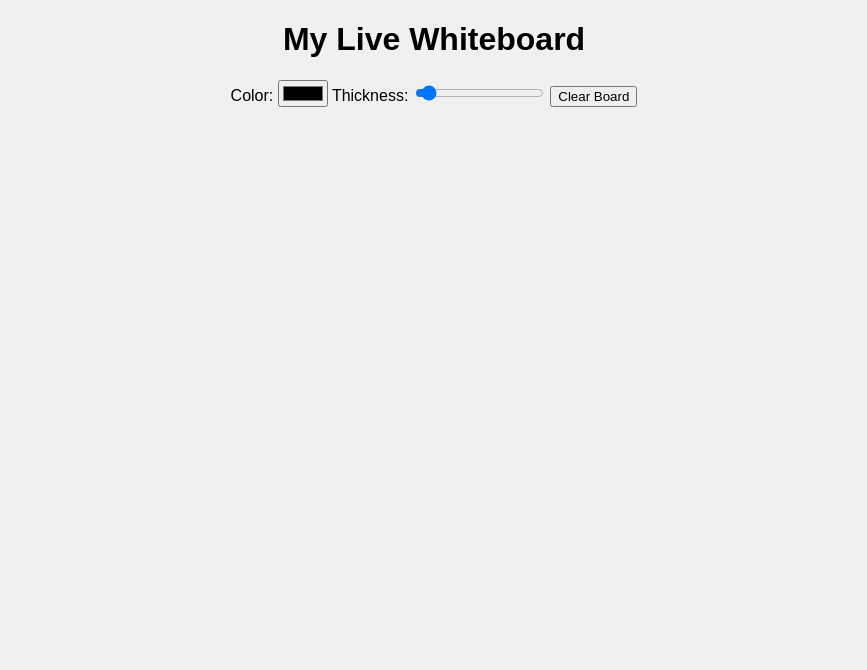
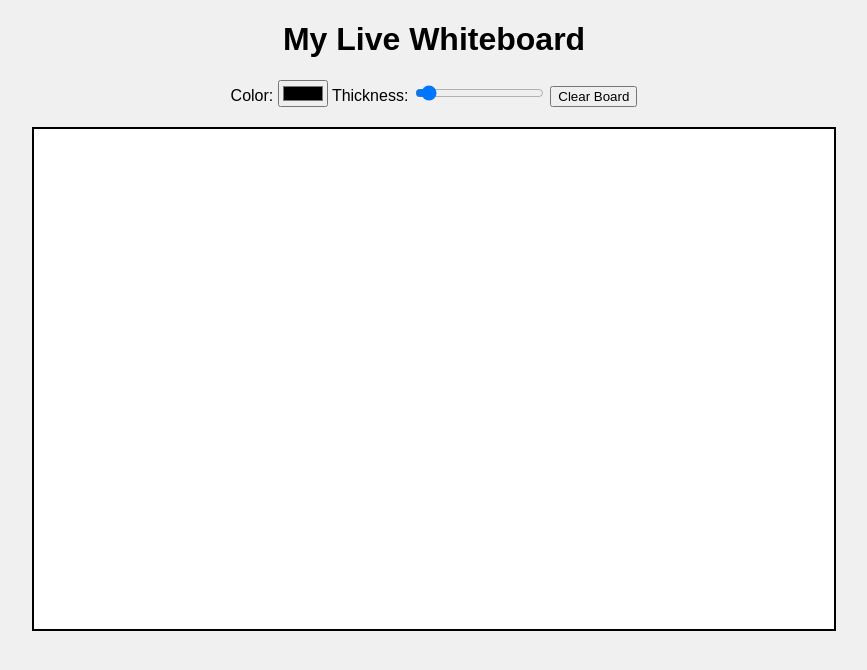
Before and after one commit to soumya2491/Live-dashboard, a plain HTML site: page index.html in a window 1280 px wide. Shown: the whole page, without its empty margins (206-1073 px from the left). Drawn offline with Linux system fonts and the light colour scheme.

Commit message:
Added canva

```diff
--- a/styles.css
+++ b/styles.css
@@ -5,14 +5,14 @@ body {
       margin: 20px;
     }
 
-    /* canvas {
+   canvas {
       border: 2px solid black;
       cursor: crosshair;
       display: block;
       margin: 20px auto;
       background: #fff;
     }
-    #controls {
+    /*  #controls {
       margin-bottom: 10px;
       display: flex;
       justify-content: center;
```
